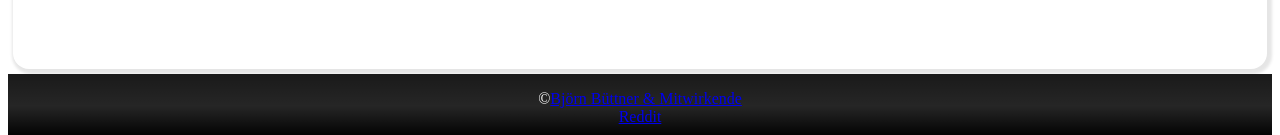
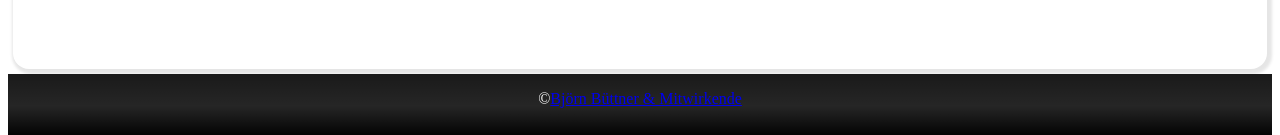
Before and after one commit to Depression-Assistant/depression-assistant.github.io, a Jekyll site: the page built from README.md, in a window 1280 px wide. Shown: the part 770-905 px from the top of the page. Built offline with Jekyll 4.4.1, drawn with Linux system fonts in a browser that asks for light colours; our own code applies the rules of GitHub Pages for plain Markdown files.

Commit message:
Update default.html

```diff
--- a/_layouts/default.html
+++ b/_layouts/default.html
@@ -64,8 +64,7 @@
             {{ content }}
         </article>
         <footer>
-            &copy;<a target="_blank" href="https://github.com/DEP-Assistant">Björn Büttner &amp; Mitwirkende</a><br>
-            <a href="https://www.reddit.com/r/DEPAssistant" traget="_blank">Reddit</a>
+            &copy;<a target="_blank" href="https://github.com/Depression-Assistant">Björn Büttner &amp; Mitwirkende</a>
         </footer>
     </body>
 </html>
```
